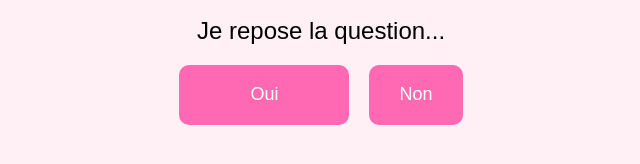
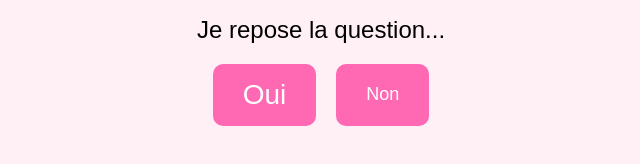
Before and after one commit to mimo24sept/Site_SaintValentin, a plain HTML site: page index.html in a window 1280 px wide. Both pictures are taken after a click on the button "Non". Shown: the part 460-624 px from the top of the page, without its empty margins (319-959 px from the left). Drawn offline with Linux system fonts and the light colour scheme.

Commit message:
retour en arriere

```diff
--- a/index.html
+++ b/index.html
@@ -32,6 +32,8 @@
         }
 
         button {
+            padding: 15px 30px;
+            font-size: 18px;
             border: none;
             border-radius: 10px;
             background-color: #ff69b4;
@@ -43,17 +45,6 @@
         button:hover {
             background-color: #ff1493;
         }
-
-        #yes {
-            padding: 15px 30px;
-            font-size: 18px;
-        }
-
-        #no {
-            padding: 15px 30px;
-            font-size: 18px;
-        }
-
     </style>
 </head>
 <body>
@@ -72,8 +63,7 @@
         let noButton = document.getElementById("no");
         let message = document.getElementById("message");
         let gif = document.getElementById("gif");
-        let yesWidth = 150;
-        let yesHeight = 50;
+        let yesSize = 18;
 
         function accept() {
             message.innerHTML = "Super, on se voit le 14 !";
@@ -84,10 +74,8 @@
 
         function reject() {
             message.innerHTML = "Je repose la question...";
-            yesWidth += 20;
-            yesHeight += 10;
-            yesButton.style.width = yesWidth + "px";
-            yesButton.style.height = yesHeight + "px";
+            yesSize += 10;
+            yesButton.style.fontSize = yesSize + "px";
         }
     </script>
 
```
